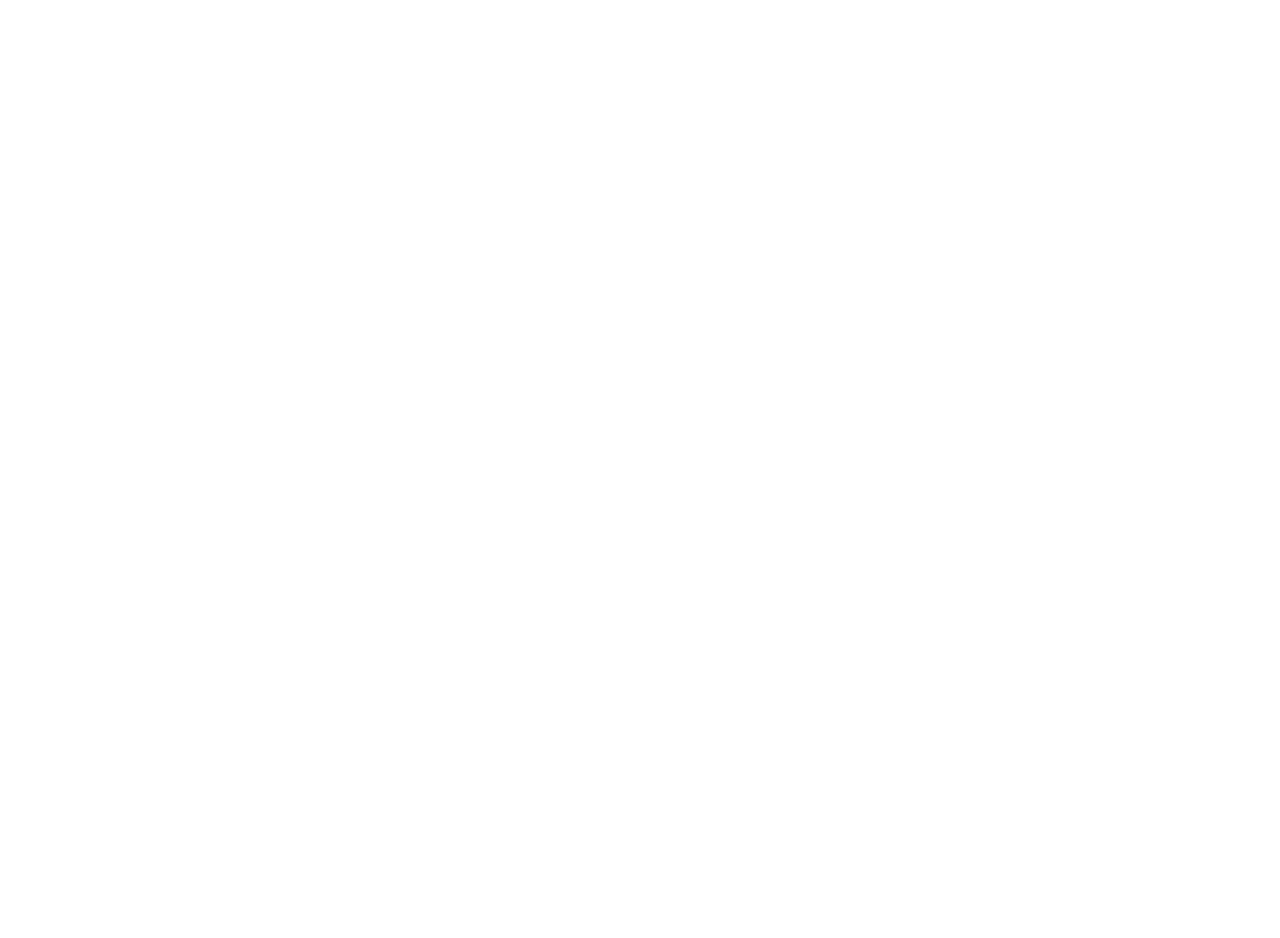
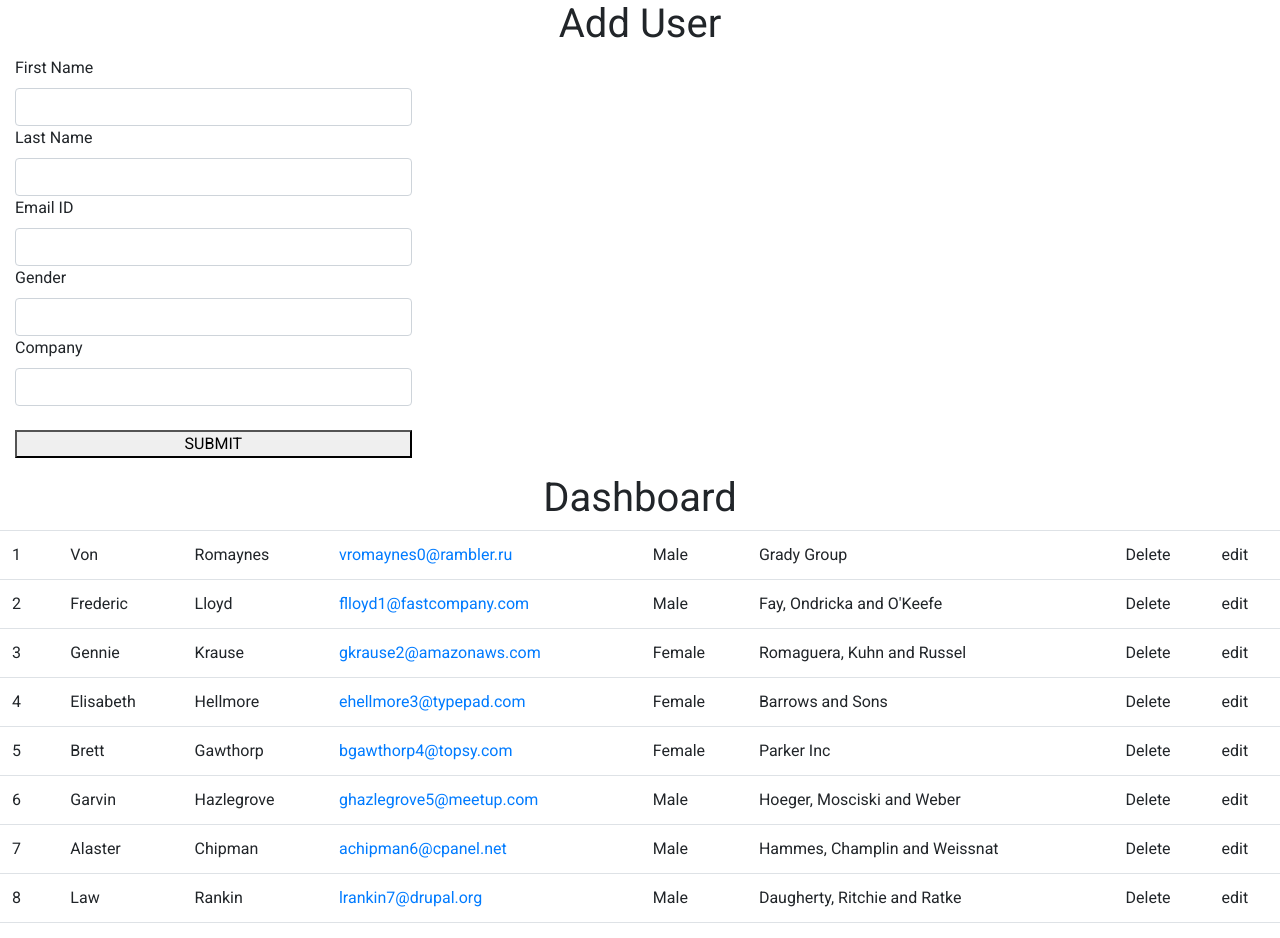
Before and after one commit to ShilpiJain/react_poc, a React (Create React App) app: page /dashboard in a window 1280 px wide. Shown: the top 938 px of the page. Before the commit the page ends 800 px from the top, so only its background shows below. Built offline with nearby package versions, Linux system fonts and the light colour scheme.

Commit message:
dashboard and add user

```diff
--- /dev/null
+++ b/src/client/components/dashboard/container/addUser.jsx
@@ -0,0 +1,29 @@
+import React from 'react'
+
+ function Adduser(props) {
+    let {
+        handleSubmit,
+        handleChange
+    } = props;
+
+    return (
+        <div>
+            <h1 className="text-center">Add User</h1>
+            <form onSubmit={e => handleSubmit(e)} className="form-group col-md-4">
+                <label htmlFor="first_name">First Name</label>
+                <input className="form-control" type="text" id="first_name" onChange={handleChange} required/>
+                <label htmlFor="last_name">Last Name</label>
+                <input className="form-control"  type="text" id="last_name" onChange={handleChange} required/>
+                <label htmlFor="email">Email ID</label>
+                <input className="form-control"  type="text" id="email" onChange={handleChange} required/>
+                <label htmlFor="gender">Gender</label>
+                <input className="form-control"  type="text" id="gender" onChange={handleChange} required/>
+                <label htmlFor="company">Company</label>
+                <input className="form-control"  type="text" id="company" onChange={handleChange} required/>
+                <br/>
+                <button className="btn-block" > SUBMIT  </button>
+            </form>
+        </div>
+    )
+}
+export default Adduser
--- /dev/null
+++ b/src/client/components/dashboard/container/userlist.jsx
@@ -0,0 +1,36 @@
+import React from 'react';
+
+function Users(props) {
+    let {
+        handleDelete,
+        handleEdit
+    } = props;
+    const users = props.userList;
+    return (
+        <div>
+           <h1 className="text-center">Dashboard</h1>
+            <table className="table">
+                <tbody>
+                    {
+                        users.map( user => {
+                            return (
+                                <tr key={user.id}>
+                                    <td> {user.id}</td>
+                                    <td> {user.first_name}</td>
+                                    <td> {user.last_name}</td>
+                                    <td><a href={`mailTo:${user.email}`}> {user.email}</a></td>
+                                    <td> {user.gender}</td>
+                                    <td> {user.company}</td>
+                                    <td onClick={handleDelete}> Delete </td>
+                                    <td onClick={handleEdit}> edit </td>
+                                </tr>
+                                );
+                            }
+                        )
+                    }
+                </tbody>
+            </table>
+        </div>
+    )
+}
+export default Users;
--- /dev/null
+++ b/src/client/components/dashboard/dashboard.jsx
@@ -0,0 +1,79 @@
+import React from 'react'
+import data from "../../constants/mockData"
+import Users from "./container/userlist";
+import Profile from "../profile/profile";
+import Adduser from "../dashboard/container/addUser";
+// import data from "../services/index";
+// import baselink from '../../constants/index';
+
+class Dashboard extends React.Component {
+    state = {
+        userList : data.user
+        //userList : data
+    }
+
+    // handleClick = (event) => {
+    //     let userProfile = event.target.innerHTML;
+    //     console.log(userProfile);
+    // }
+
+    // componentDidMount(){
+    //     fetch('http://www.mocky.io/v2/5d10b551300000cd364ca195/user')
+    //     .then(response => response.json())
+    //     .then(data => this.setState({ userList : data }));
+    // }
+    handleSubmit = (e) => {
+        e.preventDefault();
+        let data = this.state.userList;
+        data.push({
+            "id": data.length + 1,
+            "first_name": e.target.first_name.value,
+            "last_name": e.target.last_name.value,
+            "email": e.target.email.value,
+            "gender": e.target.gender.value,
+            "company": e.target.company.value
+        });
+        const current = [
+            ...data
+        ]
+        this.setState({
+             userList: [
+                 ...current,
+            ]
+        })
+
+    }
+
+    handleChange = (e) => {
+        this.setState({
+            [e.target.id] : e.target.value
+        })
+    }
+
+    handleEdit() {
+        console.log("handleEdit")
+    }
+
+    handleDelete(){
+        console.log("handleDelete")
+    }
+
+    render() {
+        console.log(this.state);
+        return (
+            <div>
+                <Adduser
+                    handleSubmit={this.handleSubmit}
+                    handleChange={this.handleChange}
+                />
+                <Users
+                    handleEdit={this.handleEdit}
+                    handleDelete={this.handleDelete}
+                    userList={this.state.userList}
+                />
+
+            </div>
+        )
+    }
+}
+export default Dashboard
--- a/src/client/components/learning/container/addNinja.jsx
+++ b/src/client/components/learning/container/addNinja.jsx
@@ -31,4 +31,5 @@ class AddNinja extends Component {
         )
     }
 }
-export default AddNinja;
+
+export default AddNinja
--- a/src/client/components/learning/container/index.jsx
+++ b/src/client/components/learning/container/index.jsx
@@ -29,4 +29,4 @@ const Ninja = ({ ninjas }) => {
             </div>
         )
 }
-export default Ninja;
+export default Ninja
--- a/src/client/components/profile/profile.jsx
+++ b/src/client/components/profile/profile.jsx
@@ -1,13 +1,14 @@
-import React, { Component } from 'react'
+import React from 'react';
 
-class Profile extends Component {
-    render() {
-        return (
-            <div>
-                profile
-            </div>
-        )
-    }
+function Profile(props){
+    let {
+        handleClick
+    }= props;
+    return (
+        <div>
+            <button onClick={handleClick}>View Profile</button>
+        </div>
+    )
 }
 
 export default Profile
--- a/src/client/constants/index.js
+++ b/src/client/constants/index.js
@@ -2,5 +2,20 @@ export default {
     USER_NAME : 'Username',
     PASSWORD : 'Password',
     INCORRECT_USERNAME: 'Username in not valid',
-    INCORRECT_PASSWORD:'Password in not valid'
+    INCORRECT_PASSWORD:'Password in not valid',
+    getBaseApi : function(){
+        switch(process.env.REACT_APP_ENV){
+            case "local" :
+            return `http://www.mocky.io`;
+            case "qa" :
+            return `http://www.mocky.io`;
+            case "staging" :
+            return `http://www.mocky.io`;
+            case "prod" :
+            return `http://www.mocky.io`;
+            default :
+            return `http://www.mocky.io`;
+
+        }
+    }
 }
--- /dev/null
+++ b/src/client/constants/mockData.js
@@ -0,0 +1,84 @@
+export default {
+    user : [
+        {
+           "id":1,
+           "first_name":"Von",
+           "last_name":"Romaynes",
+           "email":"vromaynes0@rambler.ru",
+           "gender":"Male",
+           "company":"Grady Group"
+        },
+        {
+           "id":2,
+           "first_name":"Frederic",
+           "last_name":"Lloyd",
+           "email":"flloyd1@fastcompany.com",
+           "gender":"Male",
+           "company":"Fay, Ondricka and O'Keefe"
+        },
+        {
+           "id":3,
+           "first_name":"Gennie",
+           "last_name":"Krause",
+           "email":"gkrause2@amazonaws.com",
+           "gender":"Female",
+           "company":"Romaguera, Kuhn and Russel"
+        },
+        {
+           "id":4,
+           "first_name":"Elisabeth",
+           "last_name":"Hellmore",
+           "email":"ehellmore3@typepad.com",
+           "gender":"Female",
+           "company":"Barrows and Sons"
+        },
+        {
+           "id":5,
+           "first_name":"Brett",
+           "last_name":"Gawthorp",
+           "email":"bgawthorp4@topsy.com",
+           "gender":"Female",
+           "company":"Parker Inc"
+        },
+        {
+           "id":6,
+           "first_name":"Garvin",
+           "last_name":"Hazlegrove",
+           "email":"ghazlegrove5@meetup.com",
+           "gender":"Male",
+           "company":"Hoeger, Mosciski and Weber"
+        },
+        {
+           "id":7,
+           "first_name":"Alaster",
+           "last_name":"Chipman",
+           "email":"achipman6@cpanel.net",
+           "gender":"Male",
+           "company":"Hammes, Champlin and Weissnat"
+        },
+        {
+           "id":8,
+           "first_name":"Law",
+           "last_name":"Rankin",
+           "email":"lrankin7@drupal.org",
+           "gender":"Male",
+           "company":"Daugherty, Ritchie and Ratke"
+        },
+        {
+           "id":9,
+           "first_name":"Horten",
+           "last_name":"Oughtright",
+           "email":"houghtright8@wp.com",
+           "gender":"Male",
+           "company":"Cassin and Sons"
+        },
+        {
+           "id":10,
+           "first_name":"Moishe",
+           "last_name":"Mayers",
+           "email":"mmayers9@is.gd",
+           "gender":"Male",
+           "company":"Robel Inc"
+        }
+    ]
+}
```
Also changed, not shown: src/client/components/services/index.jsx (added, +14 -0 lines), src/client/router/router.jsx (+6 -1 lines).
